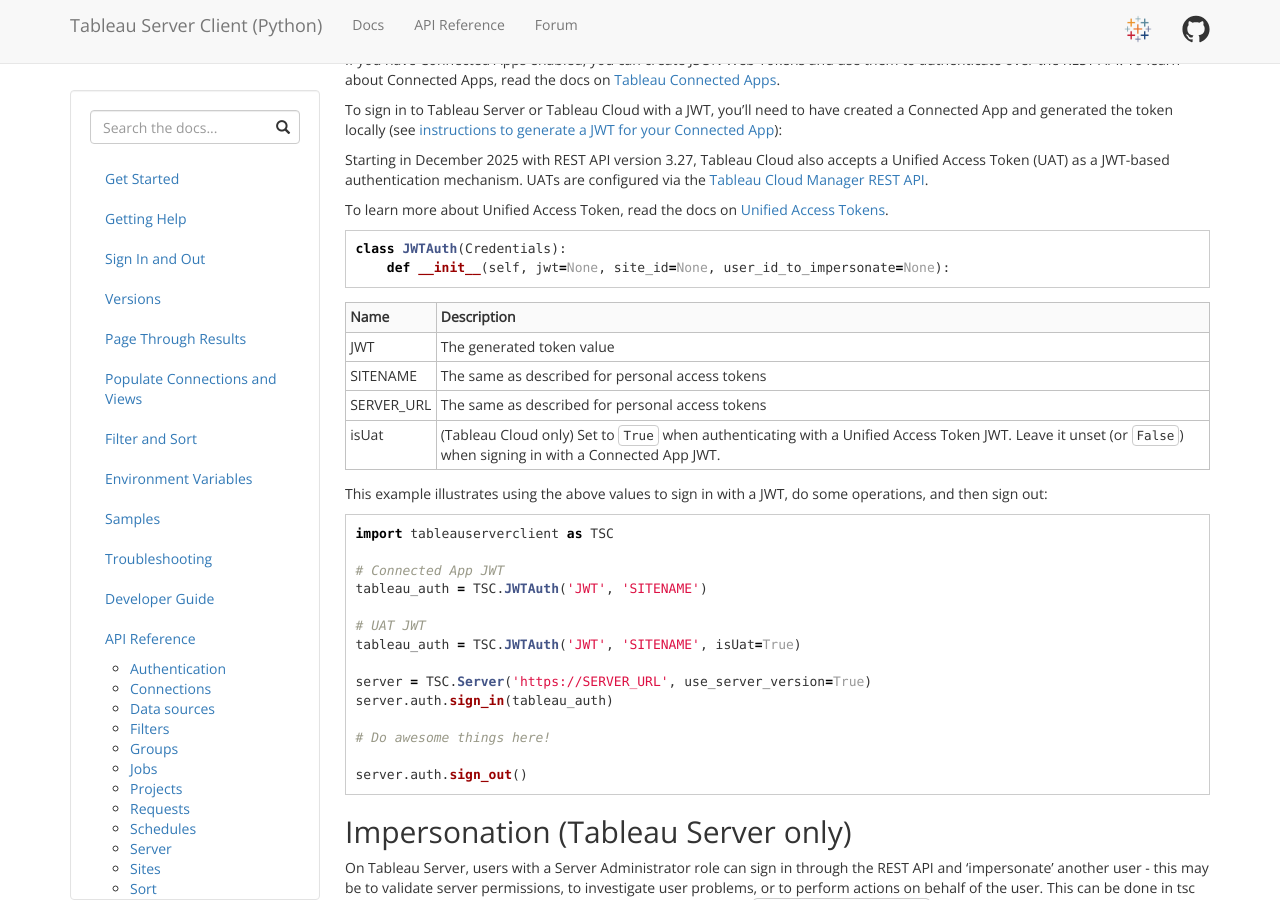
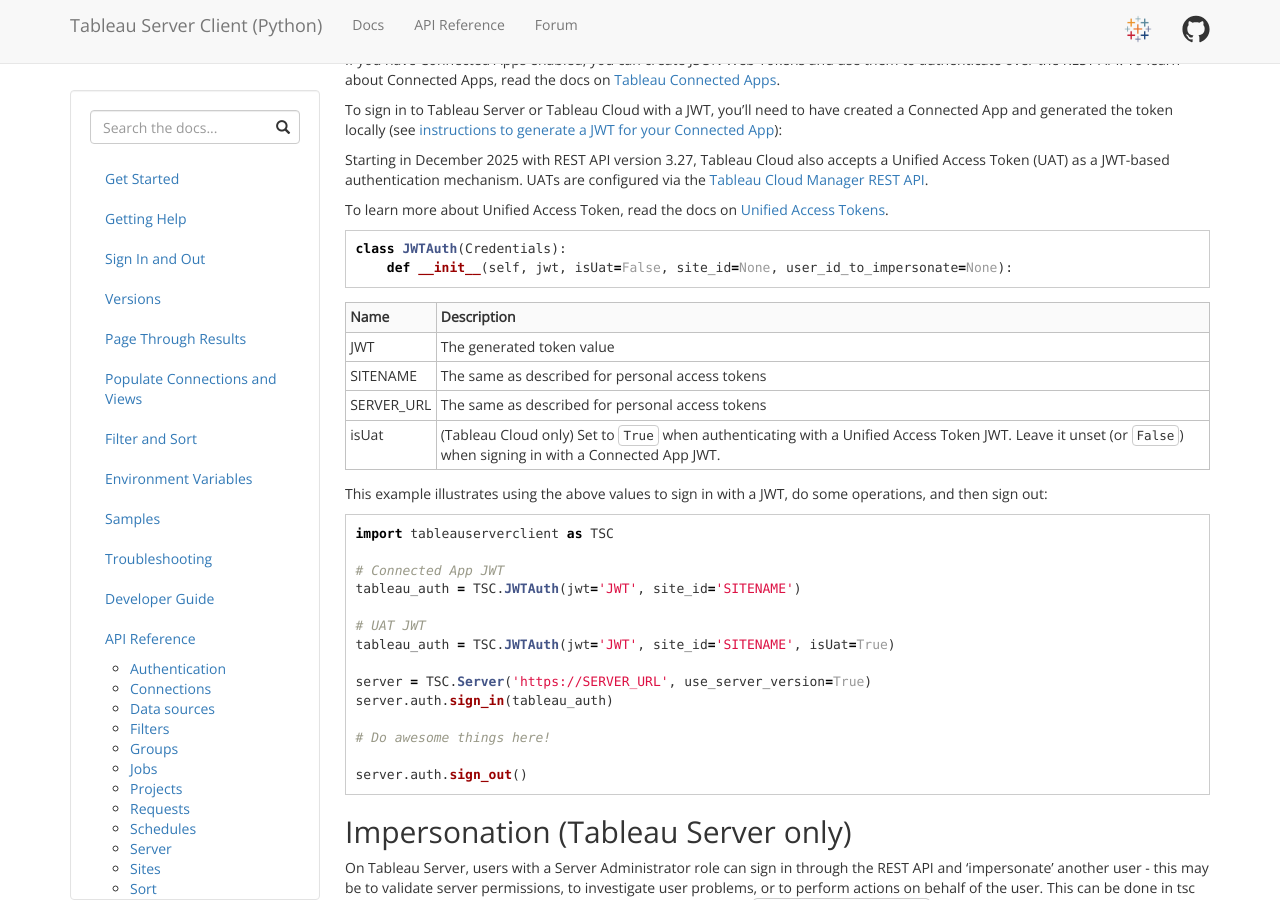
Before and after one commit to tableau/server-client-python, a Jekyll site: the page built from docs/sign-in-out.md, in a window 1280 px wide and 900 px high, scrolled down 2025 px. Built offline with Jekyll 4.4.1, drawn with Linux system fonts in a browser that asks for light colours; comment, search, counter and statistics services are not loaded.

Commit message:
address comments

````diff
--- a/docs/sign-in-out.md
+++ b/docs/sign-in-out.md
@@ -94,7 +94,7 @@
 
 ```py
 class JWTAuth(Credentials):
-    def __init__(self, jwt=None, site_id=None, user_id_to_impersonate=None):
+    def __init__(self, jwt, isUat=False, site_id=None, user_id_to_impersonate=None):
 ```
 
 Name | Description
@@ -110,10 +110,10 @@
 import tableauserverclient as TSC
 
 # Connected App JWT
-tableau_auth = TSC.JWTAuth('JWT', 'SITENAME')
+tableau_auth = TSC.JWTAuth(jwt='JWT', site_id='SITENAME')
 
 # UAT JWT
-tableau_auth = TSC.JWTAuth('JWT', 'SITENAME', isUat=True)
+tableau_auth = TSC.JWTAuth(jwt='JWT', site_id='SITENAME', isUat=True)
 
 server = TSC.Server('https://SERVER_URL', use_server_version=True)
 server.auth.sign_in(tableau_auth)
````
